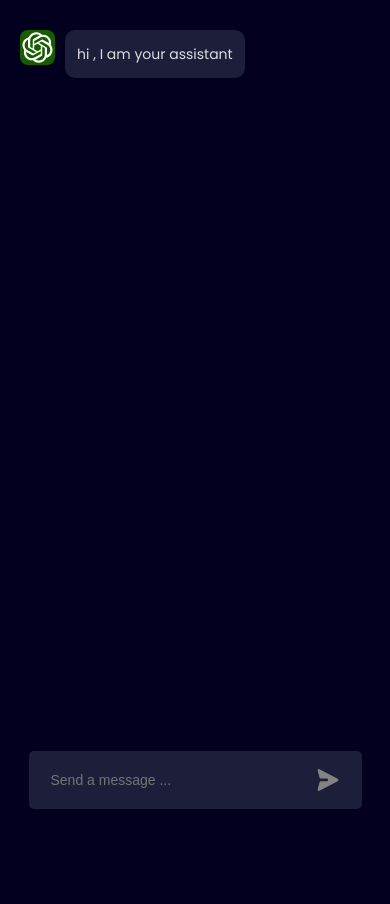
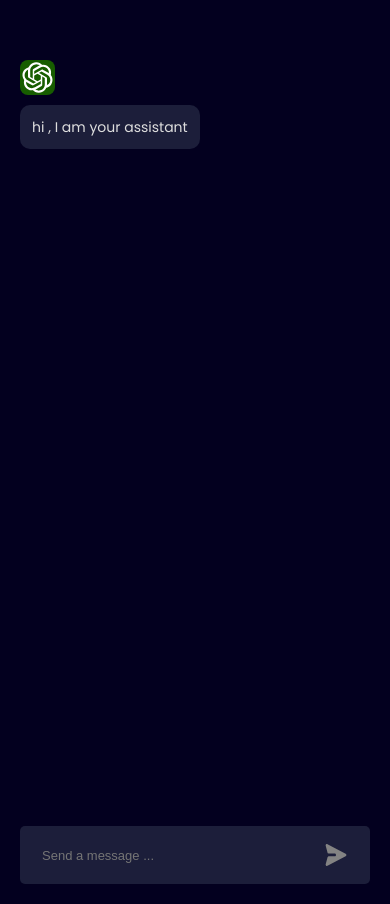
Before and after one commit to user-no-18/ChatGPT-clone, a React (Create React App) app: page / in a window 390 px wide. Before the commit the page ends 844 px from the top, so only its background shows below. Built offline with nearby package versions, Linux system fonts and the light colour scheme.

Commit message:
git ignore fixed

```diff
--- a/src/App.css
+++ b/src/App.css
@@ -226,3 +226,50 @@ button {
   line-height: 2.4rem;
   color: rgba(222, 222, 222, 1);
 }
+@media (max-width: 768px) {
+  .sideBar {
+    display: none;
+  }
+
+  .main {
+    flex: 1;
+    margin: 1rem;
+    padding: 0;
+    margin-top: 5rem; /* adjust as needed */
+  }
+
+  .chatFooter {
+    margin-right: 0; /* remove fixed margin */
+    width: 100%;
+    padding: 1rem;
+  }
+
+  .inp {
+    width: 100%;
+    max-width: 100%;
+  }
+
+  .inp > input {
+    width: 100%;
+    padding: 1rem;
+    font-size: 1.3rem;
+  }
+
+  .chats {
+    padding-left: 1rem;
+    padding-right: 1rem;
+    max-width: 100%;
+    overflow-x: hidden;
+  }
+
+  .chat {
+    flex-direction: column;
+    align-items: flex-start;
+    font-size: 1.2rem;
+  }
+
+  .txt {
+    font-size: 1.4rem;
+    line-height: 2rem;
+  }
+}
```
Also changed, not shown: 1 other file (tests, documents, lock files or other folders).
